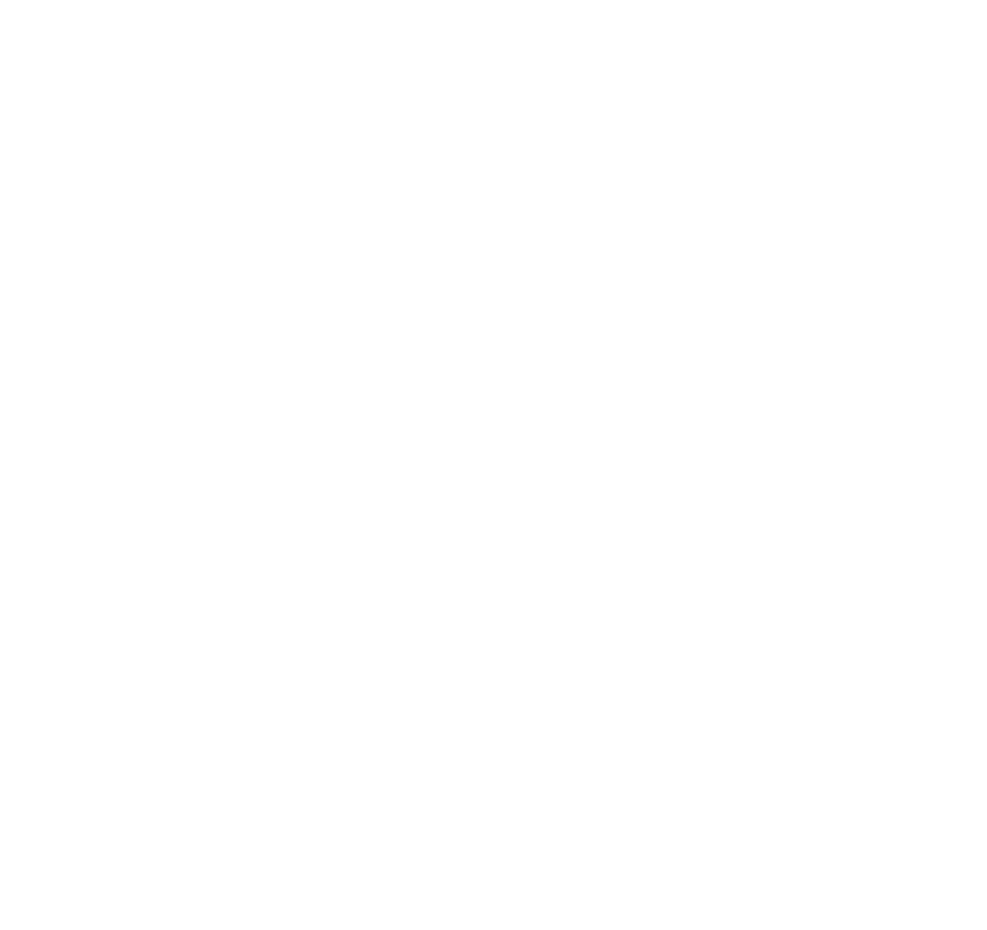
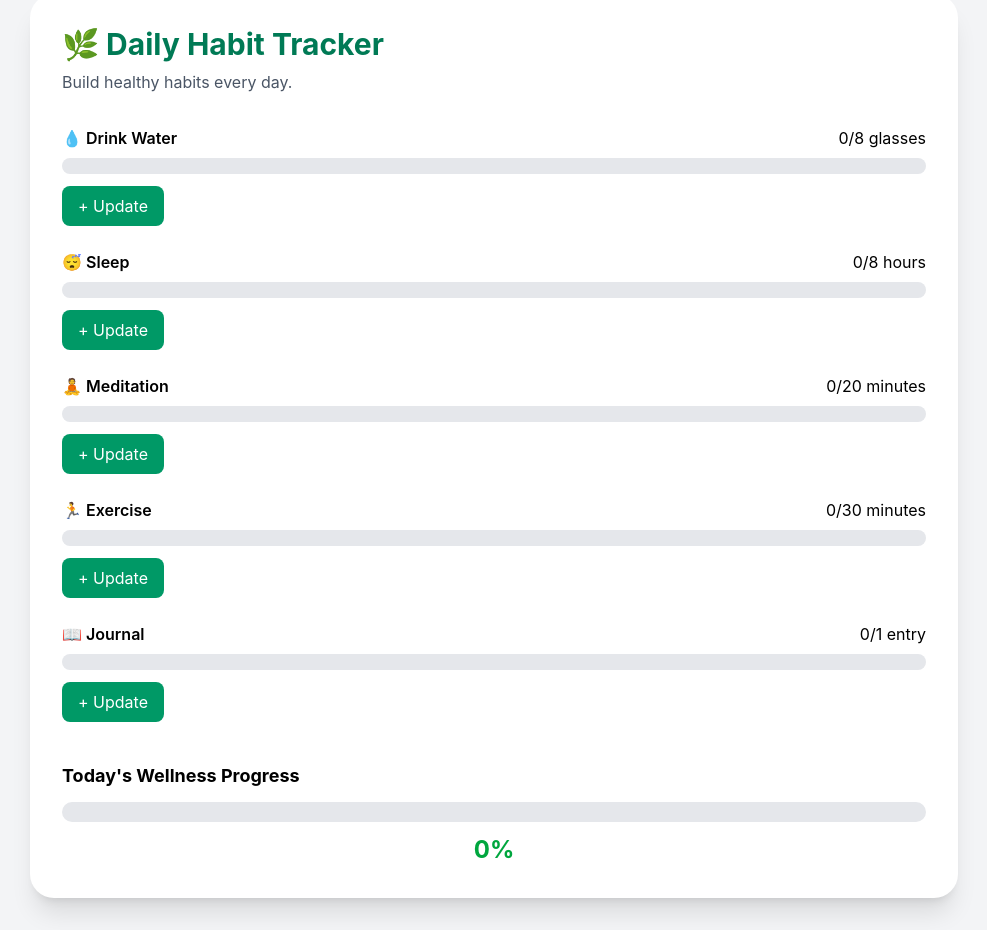
Before and after one commit to neha-gupta887/S-02-Mental-Health-Awareness-Campaign-for-First-Year-Students, a React (Vite) app: page /dashboard in a window 1280 px wide. Shown: the part 2220-3150 px from the top of the page, without its empty margins (290-1277 px from the left). Before the commit the page ends 2206 px from the top, so only its background shows below. Built offline with nearby package versions, Linux system fonts and the light colour scheme; no server answers.

Commit message:
Add daily habit tracker with progress tracking

```diff
--- /dev/null
+++ b/src/components/HabitTrackerCard.jsx
@@ -0,0 +1,110 @@
+import { useState } from "react";
+import { habits as initialHabits } from "../services/habitService";
+
+function HabitTrackerCard() {
+  const [habits, setHabits] = useState(initialHabits);
+
+  const updateProgress = (id) => {
+    setHabits((prev) =>
+      prev.map((habit) =>
+        habit.id === id
+          ? {
+              ...habit,
+              progress:
+                habit.progress < habit.target
+                  ? habit.progress + 1
+                  : habit.progress,
+            }
+          : habit
+      )
+    );
+  };
+
+  const totalProgress = habits.reduce(
+    (sum, habit) => sum + (habit.progress / habit.target) * 100,
+    0
+  );
+
+  const overallProgress = Math.round(totalProgress / habits.length);
+
+  return (
+    <div className="bg-white rounded-3xl shadow-xl p-8 mt-10">
+
+      <h2 className="text-3xl font-bold text-emerald-700">
+        🌿 Daily Habit Tracker
+      </h2>
+
+      <p className="text-gray-600 mt-2">
+        Build healthy habits every day.
+      </p>
+
+      <div className="space-y-6 mt-8">
+
+        {habits.map((habit) => (
+
+          <div key={habit.id}>
+
+            <div className="flex justify-between mb-2">
+
+              <span className="font-semibold">
+                {habit.title}
+              </span>
+
+              <span>
+                {habit.progress}/{habit.target} {habit.unit}
+              </span>
+
+            </div>
+
+            <div className="w-full bg-gray-200 rounded-full h-4">
+
+              <div
+                className="bg-emerald-500 h-4 rounded-full transition-all duration-500"
+                style={{
+                  width: `${(habit.progress / habit.target) * 100}%`,
+                }}
+              />
+
+            </div>
+
+            <button
+              onClick={() => updateProgress(habit.id)}
+              className="mt-3 bg-emerald-600 hover:bg-emerald-700 text-white px-4 py-2 rounded-lg"
+            >
+              + Update
+            </button>
+
+          </div>
+
+        ))}
+
+      </div>
+
+      <div className="mt-10">
+
+        <h3 className="font-bold text-lg">
+          Today's Wellness Progress
+        </h3>
+
+        <div className="w-full bg-gray-200 rounded-full h-5 mt-3">
+
+          <div
+            className="bg-green-500 h-5 rounded-full"
+            style={{
+              width: `${overallProgress}%`,
+            }}
+          />
+
+        </div>
+
+        <p className="text-center mt-3 text-2xl font-bold text-green-600">
+          {overallProgress}%
+        </p>
+
+      </div>
+
+    </div>
+  );
+}
+
+export default HabitTrackerCard;
--- a/src/pages/Dashboard.jsx
+++ b/src/pages/Dashboard.jsx
@@ -8,6 +8,7 @@
 import MoodReminder from "../components/MoodReminder";
 import { Link } from "react-router-dom";
 import DailyChallengesCard from "../components/DailyChallengesCard";
+import HabitTrackerCard from "../components/HabitTrackerCard";
 function Dashboard() {
   return (
     <div className="min-h-screen bg-gray-100">
@@ -68,6 +69,7 @@
         {/* Mood History */}
         <div className="mt-6">
           <MoodHistory />
+          <HabitTrackerCard />
         </div>
       </div>
     </div>
```
